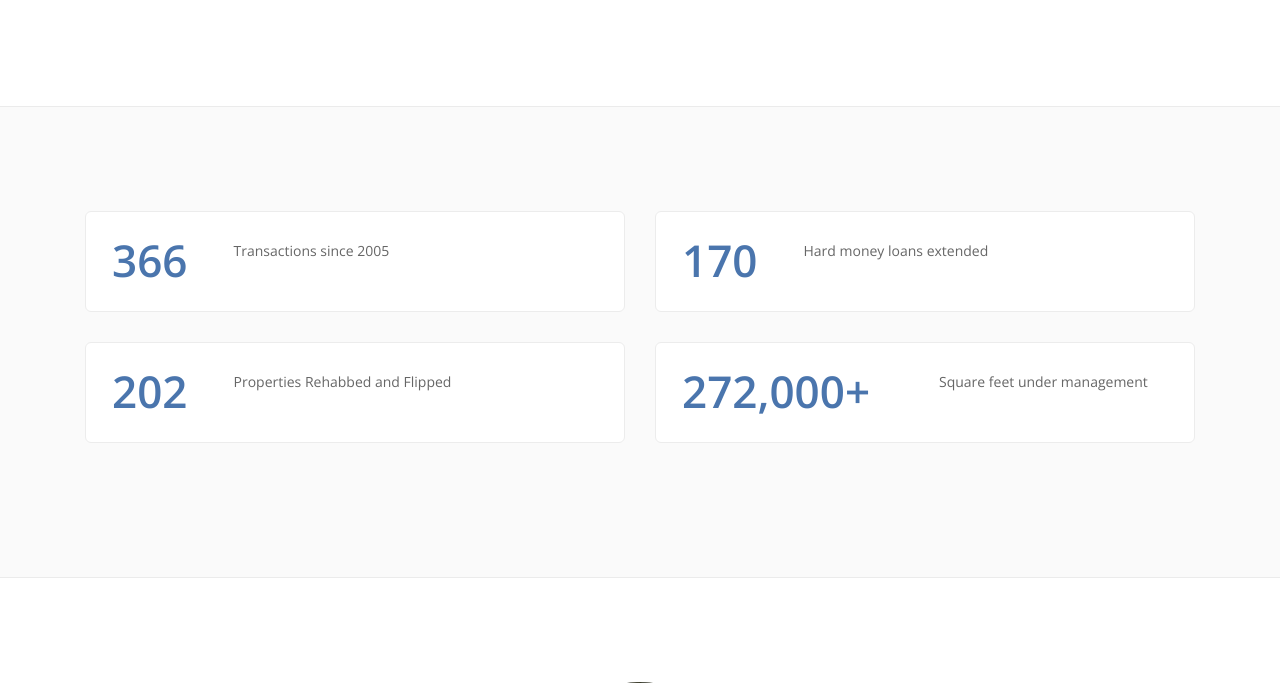
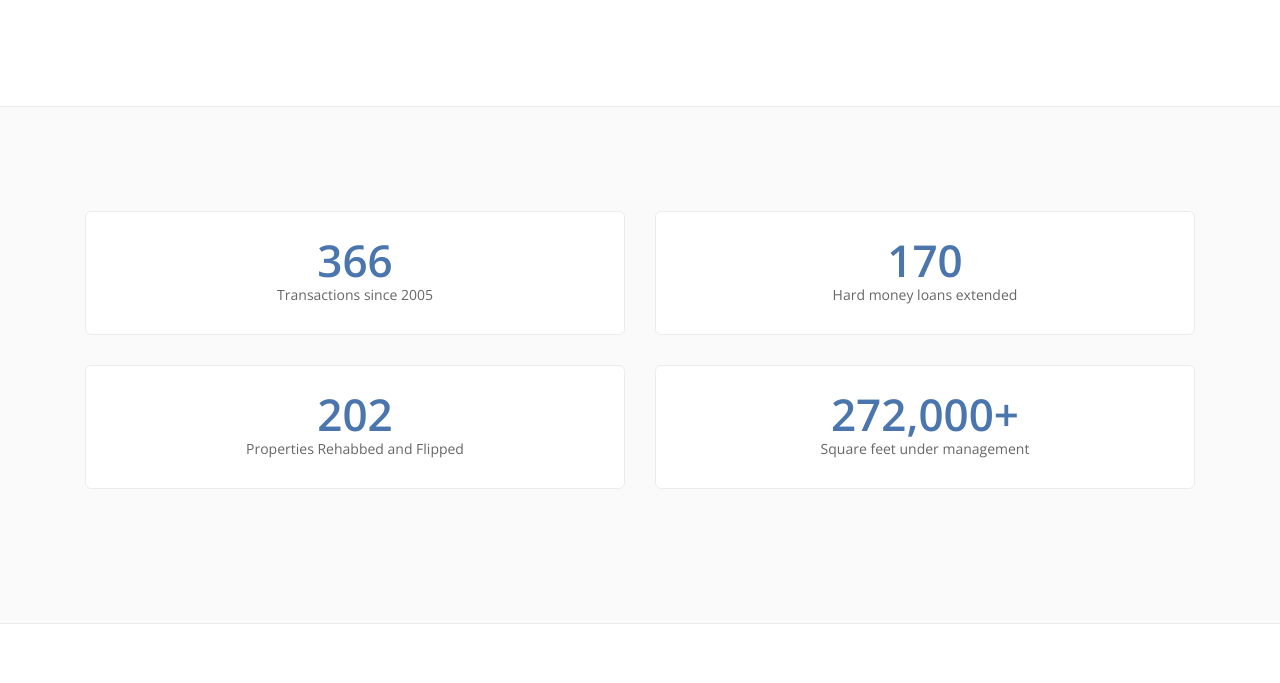
Before and after one commit to Euaell/Lindenmuth_Deploy, a PHP site: page /about.html in a window 1280 px wide. Shown: the part 1075-1758 px from the top of the page. Run offline with PHP 8.4, Linux system fonts and the light colour scheme; some web fonts are replaced.

Commit message:
[rev5] Refactor about.html and custom.css

```diff
--- a/about.html
+++ b/about.html
@@ -198,7 +198,7 @@
                 <div class="container">
                     <div class="row">
                         <div class="col-sm-6 text-center-xs text-center-sm">
-                            <div class="feature feature-2 boxed boxed--border">
+                            <div class="feature feature-2 boxed boxed--border about-stat-numbers">
                                 <span class="icon color--primary"><b>366</b></span>
                                 <div class="feature__body">
                                     <p>
@@ -210,7 +210,7 @@
                         </div>
 
                         <div class="col-sm-6 text-center-xs text-center-sm">
-                            <div class="feature feature-2 boxed boxed--border">
+                            <div class="feature feature-2 boxed boxed--border about-stat-numbers">
                                 <span class="icon color--primary"><b>170</b></span>
                                 <div class="feature__body">
                                     <p>
@@ -222,7 +222,7 @@
                         </div>
 
                         <div class="col-sm-6 text-center-xs text-center-sm">
-                            <div class="feature feature-2 boxed boxed--border">
+                            <div class="feature feature-2 boxed boxed--border about-stat-numbers">
                                 <span class="icon color--primary"><b>202</b></span>
                                 <div class="feature__body">
                                     <p>
@@ -234,9 +234,9 @@
                         </div>
 
                         <div class="col-sm-6 text-center-xs text-center-sm">
-                            <div class="feature feature-2 boxed boxed--border">
+                            <div class="feature feature-2 boxed boxed--border about-stat-numbers">
                                 <span class="icon color--primary decrease-size-about"><b>272,000+</b></span>
-                                <div class="feature__body fit-content-width-about">
+                                <div class="feature__body">
                                     <p>
                                         Square feet under management
                                     </p>
--- a/css/custom.css
+++ b/css/custom.css
@@ -185,19 +185,6 @@ footer ul {
     }
 }
 
-.fit-content-width-about {
-    width: 50% !important;
-    padding-left: 1rem;
-}
-
-@media screen and (max-width: 998px) {
-    .fit-content-width-about {
-         width: 100% !important;
-        padding-left: 0;
-    }
-
-}
-
 .check-box-flex {
     display: flex !important;
     flex-direction: column !important;
@@ -232,3 +219,20 @@ footer ul {
         display: none;
     }
 }
+
+.about-stat-numbers {
+    display: flex;
+    flex-direction: column;
+    justify-content: center;
+    text-align: center;
+    align-content: center;
+}
+
+.about-stat-numbers .feature__body {
+    width: 100%;
+}
+
+.about-stat-numbers div > p {
+    display: inline-block;
+    width: 100% !important;
+}
```
